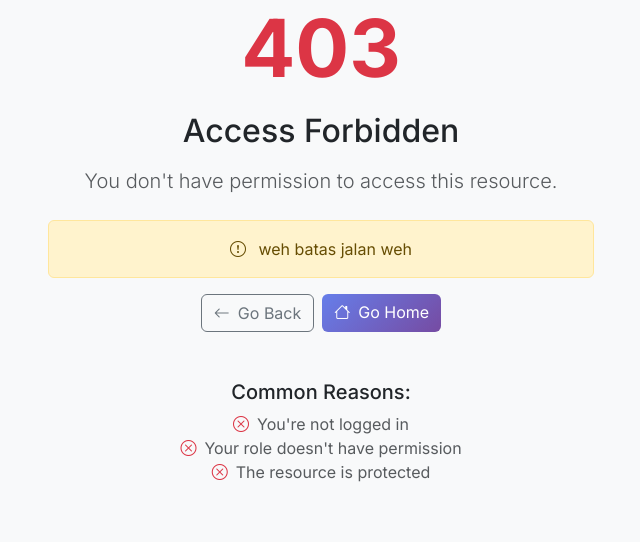
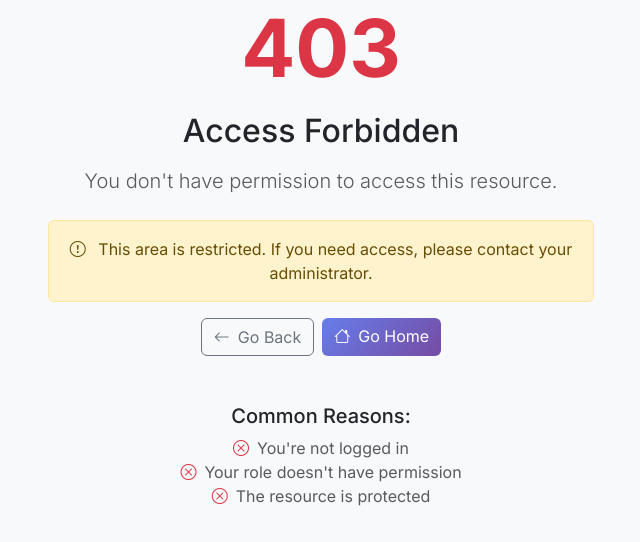
Before and after one commit to SamuelKirojan/medicare, a PHP site: template app/views/error/403.php in a window 1280 px wide. Shown: the part 302-844 px from the top of the page, without its empty margins (319-959 px from the left). Run offline with PHP 8.4, Linux system fonts and the light colour scheme; the template is opened without the code that fills it, so the values that code supplies are empty.

Commit message:
rollback 403

```diff
--- a/app/views/error/403.php
+++ b/app/views/error/403.php
@@ -13,7 +13,7 @@
 
                 <div class="alert alert-warning" role="alert">
                     <i class="bi bi-exclamation-circle me-2"></i>
-                    weh batas jalan weh
+                    This area is restricted. If you need access, please contact your administrator.
                 </div>
 
                 <div class="d-flex justify-content-center gap-2 flex-wrap">
```
